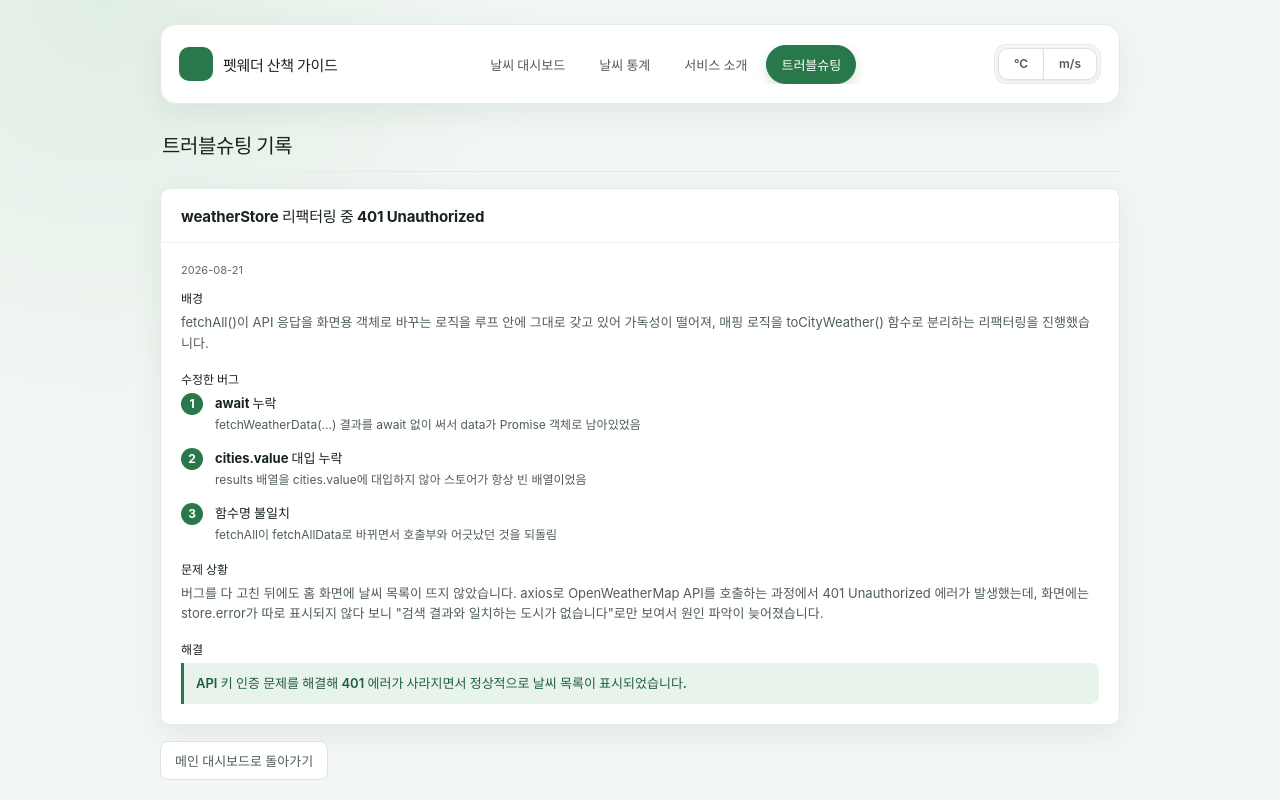
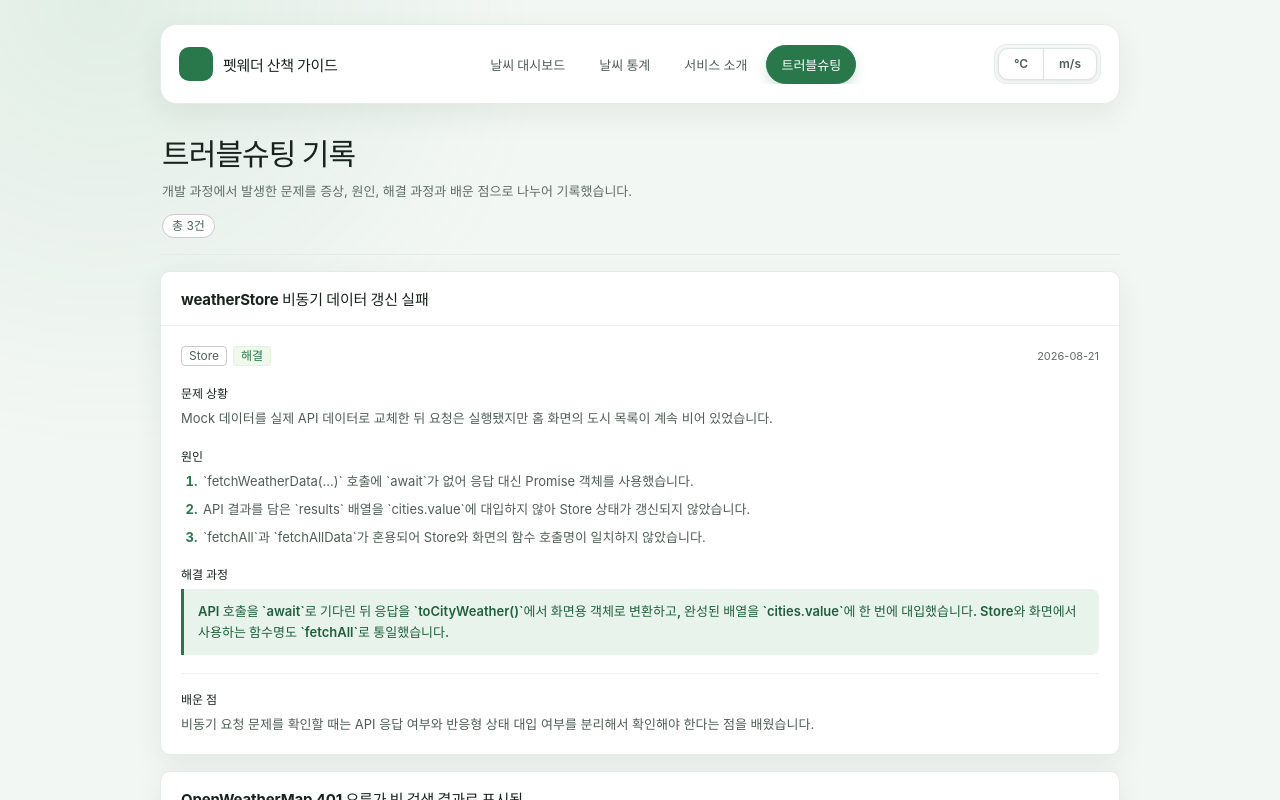
Before and after one commit to InwooLeeme/skala-vue, a Vue app: page /troubleshooting in a window 1280 px wide. Shown: the top 800 px of the page. Built offline with nearby package versions, Linux system fonts and the light colour scheme.

Commit message:
refactor: 트러블슈팅 기록을 재사용 카드로 분리

```diff
--- /dev/null
+++ b/src/components/troubleshooting/TroubleshootingCard.vue
@@ -0,0 +1,140 @@
+<script setup>
+import BaseDashboardCard from '@/components/exercise/BaseDashboardCard.vue';
+
+defineProps({
+  entry: {
+    type: Object,
+    required: true,
+  },
+});
+</script>
+
+<template>
+  <BaseDashboardCard class="troubleshooting_card" :title="entry.title">
+    <div class="entry_meta">
+      <div class="tag_group">
+        <el-tag type="info" effect="plain" size="small">{{ entry.category }}</el-tag>
+        <el-tag :type="entry.statusType" effect="light" size="small">{{ entry.status }}</el-tag>
+      </div>
+      <time class="entry_date" :datetime="entry.date">{{ entry.date }}</time>
+    </div>
+
+    <section class="entry_section">
+      <h3 class="section_label">문제 상황</h3>
+      <p class="entry_text">{{ entry.symptom }}</p>
+    </section>
+
+    <section class="entry_section">
+      <h3 class="section_label">원인</h3>
+      <ol class="cause_list">
+        <li v-for="cause in entry.causes" :key="cause">{{ cause }}</li>
+      </ol>
+    </section>
+
+    <section class="entry_section">
+      <h3 class="section_label">{{ entry.status === '해결' ? '해결 과정' : '해결 방향' }}</h3>
+      <p class="resolution_box" :class="{ pending: entry.status !== '해결' }">
+        {{ entry.resolution }}
+      </p>
+    </section>
+
+    <section class="entry_section lesson_section">
+      <h3 class="section_label">배운 점</h3>
+      <p class="entry_text">{{ entry.lesson }}</p>
+    </section>
+  </BaseDashboardCard>
+</template>
+
+<style scoped>
+.troubleshooting_card {
+  overflow: hidden;
+}
+
+.entry_meta {
+  display: flex;
+  align-items: center;
+  justify-content: space-between;
+  gap: 12px;
+  margin-bottom: 18px;
+}
+
+.tag_group {
+  display: flex;
+  flex-wrap: wrap;
+  gap: 6px;
+}
+
+.entry_date {
+  flex-shrink: 0;
+  font-size: 11px;
+  color: var(--el-text-color-secondary);
+}
+
+.entry_section + .entry_section {
+  margin-top: 18px;
+}
+
+.section_label {
+  margin: 0 0 7px;
+  font-size: 12px;
+  font-weight: 700;
+  color: var(--el-text-color-primary);
+}
+
+.entry_text {
+  margin: 0;
+  font-size: 13px;
+  line-height: 1.6;
+  color: var(--el-text-color-regular);
+}
+
+.cause_list {
+  display: grid;
+  gap: 8px;
+  margin: 0;
+  padding-left: 20px;
+}
+
+.cause_list li {
+  padding-left: 2px;
+  color: var(--el-text-color-regular);
+  font-size: 13px;
+  line-height: 1.55;
+}
+
+.cause_list li::marker {
+  color: var(--el-color-primary);
+  font-weight: 700;
+}
+
+.resolution_box {
+  margin: 0;
+  padding: 12px 14px;
+  border-left: 3px solid var(--el-color-primary);
+  border-radius: 0 var(--el-border-radius-small) var(--el-border-radius-small) 0;
+  color: var(--el-color-primary-dark-2);
+  background: var(--el-color-primary-light-9);
+  font-size: 13px;
+  font-weight: 600;
+  line-height: 1.6;
+}
+
+.resolution_box.pending {
+  border-left-color: var(--el-color-warning);
+  color: var(--el-color-warning-dark-2);
+  background: var(--el-color-warning-light-9);
+}
+
+.lesson_section {
+  padding-top: 16px;
+  border-top: 1px solid var(--el-border-color-lighter);
+}
+
+@media (max-width: 560px) {
+  .entry_meta {
+    align-items: flex-start;
+    flex-direction: column;
+    gap: 8px;
+  }
+}
+</style>
--- a/src/views/WeatherTroubleshootingView.vue
+++ b/src/views/WeatherTroubleshootingView.vue
@@ -1,55 +1,78 @@
 <script setup>
 import { RouterLink } from 'vue-router';
-import BaseDashboardCard from '@/components/exercise/BaseDashboardCard.vue';
+import TroubleshootingCard from '@/components/troubleshooting/TroubleshootingCard.vue';
 
 const entries = [
   {
     date: '2026-08-21',
-    title: 'weatherStore 리팩터링 중 401 Unauthorized',
-    background:
-      'fetchAll()이 API 응답을 화면용 객체로 바꾸는 로직을 루프 안에 그대로 갖고 있어 가독성이 떨어져, ' +
-      '매핑 로직을 toCityWeather() 함수로 분리하는 리팩터링을 진행했습니다.',
-    fixedBugs: [
-      { title: 'await 누락', desc: 'fetchWeatherData(...) 결과를 await 없이 써서 data가 Promise 객체로 남아있었음' },
-      { title: 'cities.value 대입 누락', desc: 'results 배열을 cities.value에 대입하지 않아 스토어가 항상 빈 배열이었음' },
-      { title: '함수명 불일치', desc: 'fetchAll이 fetchAllData로 바뀌면서 호출부와 어긋났던 것을 되돌림' },
+    category: 'Store',
+    status: '해결',
+    statusType: 'success',
+    title: 'weatherStore 비동기 데이터 갱신 실패',
+    symptom:
+      'Mock 데이터를 실제 API 데이터로 교체한 뒤 요청은 실행됐지만 홈 화면의 도시 목록이 계속 비어 있었습니다.',
+    causes: [
+      '`fetchWeatherData(...)` 호출에 `await`가 없어 응답 대신 Promise 객체를 사용했습니다.',
+      'API 결과를 담은 `results` 배열을 `cities.value`에 대입하지 않아 Store 상태가 갱신되지 않았습니다.',
+      '`fetchAll`과 `fetchAllData`가 혼용되어 Store와 화면의 함수 호출명이 일치하지 않았습니다.',
     ],
-    cause:
-      '버그를 다 고친 뒤에도 홈 화면에 날씨 목록이 뜨지 않았습니다. axios로 OpenWeatherMap API를 호출하는 ' +
-      '과정에서 401 Unauthorized 에러가 발생했는데, 화면에는 store.error가 따로 표시되지 않다 보니 ' +
-      '"검색 결과와 일치하는 도시가 없습니다"로만 보여서 원인 파악이 늦어졌습니다.',
-    resolution: 'API 키 인증 문제를 해결해 401 에러가 사라지면서 정상적으로 날씨 목록이 표시되었습니다.',
+    resolution:
+      'API 호출을 `await`로 기다린 뒤 응답을 `toCityWeather()`에서 화면용 객체로 변환하고, 완성된 배열을 `cities.value`에 한 번에 대입했습니다. Store와 화면에서 사용하는 함수명도 `fetchAll`로 통일했습니다.',
+    lesson:
+      '비동기 요청 문제를 확인할 때는 API 응답 여부와 반응형 상태 대입 여부를 분리해서 확인해야 한다는 점을 배웠습니다.',
+  },
+  {
+    date: '2026-08-21',
+    category: 'API',
+    status: '해결',
+    statusType: 'success',
+    title: 'OpenWeatherMap 401 오류가 빈 검색 결과로 표시됨',
+    symptom:
+      '도시 날씨가 표시되지 않았지만 화면에는 API 오류가 아닌 “검색 결과와 일치하는 도시가 없습니다”라는 안내만 나타났습니다.',
+    causes: [
+      'OpenWeatherMap 요청이 API Key 인증 문제로 `401 Unauthorized`를 반환했습니다.',
+      '`store.error`를 화면에서 별도로 표시하지 않아 요청 실패와 정상적인 빈 검색 결과를 구분할 수 없었습니다.',
+    ],
+    resolution:
+      '환경 변수에 등록한 API Key와 인증 상태를 다시 확인해 401 오류를 해결했습니다. 요청이 정상화된 뒤 Store에 도시 날씨가 저장되고 목록이 표시되는 것을 확인했습니다.',
+    lesson:
+      '로딩, 요청 실패, 정상적인 빈 결과는 서로 다른 상태이므로 사용자 화면에서도 구분해서 보여줘야 원인을 빠르게 찾을 수 있습니다.',
+  },
+  {
+    date: '2026-08-21',
+    category: 'UI',
+    status: '보완 예정',
+    statusType: 'warning',
+    title: 'Element Plus 개편 후 카드 선택 기능 연결 해제',
+    symptom:
+      '날씨 카드를 클릭해도 선택한 카드의 강조 스타일과 “도시가 선택되었습니다” 상태 문구가 변경되지 않습니다.',
+    causes: [
+      '`selectedCityInfo`와 `watch` 코드는 남아 있지만 `WeatherCard`의 `select-card` 이벤트 발생 코드가 제거됐습니다.',
+      '부모 화면에서 `selected` prop과 `select-card` 이벤트 연결이 빠지고 상태 문구가 고정 문장으로 교체됐습니다.',
+    ],
+    resolution:
+      '`WeatherCard`에서 카드 클릭 시 `select-card`를 발생시키고, 부모에서 `selectedCityInfo`를 갱신하도록 다시 연결할 예정입니다. 상세보기 버튼에는 `.stop`을 적용해 카드 선택 이벤트와 페이지 이동이 동시에 실행되지 않도록 구분합니다.',
+    lesson:
+      'UI 라이브러리로 Template을 다시 작성할 때 디자인뿐 아니라 기존 props와 emit의 연결도 함께 점검해야 합니다.',
   },
 ];
 </script>
 
 <template>
   <main class="practice-section">
-    <h1 class="task_title">트러블슈팅 기록</h1>
+    <section class="page_intro">
+      <h1 class="task_title">트러블슈팅 기록</h1>
+      <p>개발 과정에서 발생한 문제를 증상, 원인, 해결 과정과 배운 점으로 나누어 기록했습니다.</p>
+      <el-tag type="info" effect="plain" round>총 {{ entries.length }}건</el-tag>
+    </section>
 
-    <BaseDashboardCard v-for="entry in entries" :key="entry.title" :title="entry.title">
-      <p class="entry_date">{{ entry.date }}</p>
-
-      <h3 class="section_label">배경</h3>
-      <p class="intro">{{ entry.background }}</p>
-
-      <h3 class="section_label">수정한 버그</h3>
-      <ol class="step_list">
-        <li v-for="(bug, index) in entry.fixedBugs" :key="bug.title" class="step_item">
-          <span class="step_number">{{ index + 1 }}</span>
-          <div>
-            <h4 class="step_title">{{ bug.title }}</h4>
-            <p class="step_desc">{{ bug.desc }}</p>
-          </div>
-        </li>
-      </ol>
-
-      <h3 class="section_label">문제 상황</h3>
-      <p class="intro">{{ entry.cause }}</p>
-
-      <h3 class="section_label">해결</h3>
-      <p class="intro resolved">{{ entry.resolution }}</p>
-    </BaseDashboardCard>
+    <section class="troubleshooting_list" aria-label="트러블슈팅 목록">
+      <TroubleshootingCard
+        v-for="entry in entries"
+        :key="entry.title"
+        :entry="entry"
+      />
+    </section>
 
     <RouterLink to="/" class="back_btn">메인 대시보드로 돌아가기</RouterLink>
   </main>
@@ -67,91 +90,31 @@ const entries = [
   color: var(--el-text-color-primary);
 }
 
-.task_title {
+.page_intro {
   width: 100%;
-  margin: 0;
-  padding: 2px 2px 12px;
+  padding: 2px 2px 16px;
   border-bottom: 1px solid var(--el-border-color-light);
-  color: var(--el-text-color-primary);
-  font-size: 1.25rem;
-  font-weight: 700;
-  letter-spacing: -0.02em;
 }
 
-.entry_date {
-  margin: 0 0 12px;
-  font-size: 11px;
-  color: var(--el-text-color-secondary);
+.task_title {
+  margin: 0;
+  color: var(--el-text-color-primary);
+  font-size: clamp(23px, 4vw, 30px);
+  font-weight: 700;
+  letter-spacing: -0.03em;
 }
 
-.section_label {
-  margin: 16px 0 6px;
-  font-size: 12px;
-  font-weight: 700;
-  color: var(--el-text-color-primary);
+.page_intro p {
+  margin: 7px 0 12px;
+  color: var(--el-text-color-secondary);
+  font-size: 13px;
+  line-height: 1.6;
 }
 
-.section_label:first-of-type {
-  margin-top: 0;
-}
-
-.intro {
-  margin: 0;
-  font-size: 13px;
-  line-height: 1.6;
-  color: var(--el-text-color-regular);
-}
-
-.intro.resolved {
-  padding: 10px 12px;
-  border-left: 3px solid var(--el-color-primary);
-  border-radius: 0 var(--el-border-radius-small) var(--el-border-radius-small) 0;
-  color: var(--el-color-primary-dark-2);
-  background: var(--el-color-primary-light-9);
-  font-weight: 600;
-}
-
-.step_list {
-  display: flex;
-  flex-direction: column;
-  gap: 14px;
-  margin: 0;
-  padding: 0;
-  list-style: none;
-}
-
-.step_item {
-  display: flex;
-  align-items: flex-start;
-  gap: 12px;
-}
-
-.step_number {
-  flex-shrink: 0;
-  display: flex;
-  align-items: center;
-  justify-content: center;
-  width: 22px;
-  height: 22px;
-  border-radius: 50%;
-  background: var(--el-color-primary);
-  color: #ffffff;
-  font-size: 12px;
-  font-weight: 700;
-}
-
-.step_title {
-  margin: 0;
-  font-size: 13px;
-  font-weight: 700;
-  color: var(--el-text-color-primary);
-}
-
-.step_desc {
-  margin: 4px 0 0;
-  font-size: 12px;
-  line-height: 1.5;
-  color: var(--el-text-color-regular);
+.troubleshooting_list {
+  display: grid;
+  gap: 16px;
+  width: 100%;
 }
 
 .back_btn {
```
